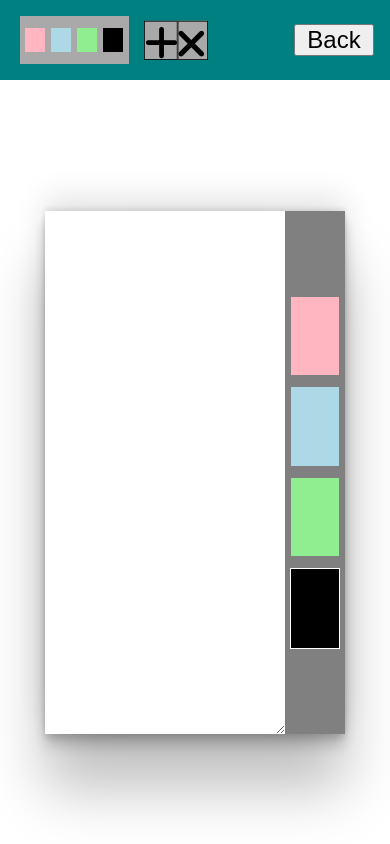
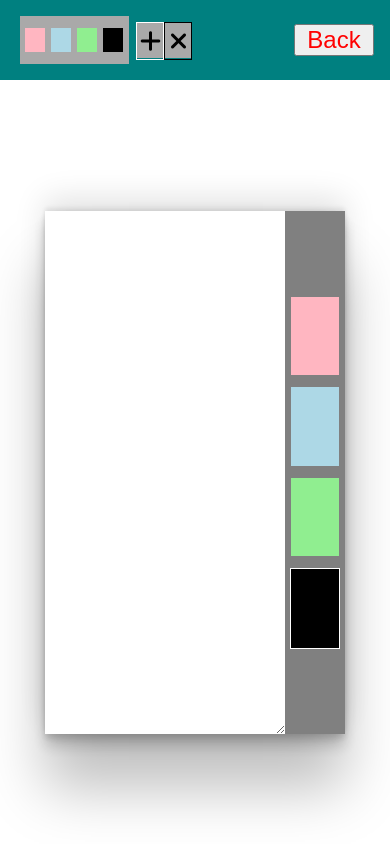
Before and after one commit to MONISH-TYAGI/JIRA-TICKET-MANAGEMENT-CLONE, a plain HTML site: page index.html in a window 390 px wide. Both pictures are taken after a click on the element 161 px from the left and 40 px from the top of the page. Drawn offline with Linux system fonts and the light colour scheme.

Commit message:
changedPrototype1

```diff
--- a/JSFile.js
+++ b/JSFile.js
@@ -10,13 +10,16 @@ let remove=document.querySelector(".remove");
 let color="black";
 let textArea=document.querySelector('.content');
 let id;
-
+let filtercheck=false;
 
 
 
 let template=document.querySelector("template");
 let check=1;
 plus.addEventListener("click",(e)=>{
+   if(filtercheck==true)
+   return ;
+   back_button.style.color="red";
    box=document.querySelector(".modal-cont");
    let value=remove.getAttribute("value");
     console.log("value"+value)
@@ -30,7 +33,8 @@ plus.addEventListener("click",(e)=>{
     if(box.classList.contains('hidden'))
     {
      box.classList.remove('hidden');
-
+     plus.classList.add('border');
+//  plus.style.border="1px solid white ";
       textArea.value='';
       // console.log("hi");
       // box.style.opacity=1;
@@ -53,6 +57,8 @@ plus.addEventListener("click",(e)=>{
             let key=e.key;
             if(key=="Enter")
             {
+               if(plus.classList.contains('border'))
+               plus.classList.remove('border');
               let content=textArea.value ;
             //   console.log("error"+color+id+content);
               if (typeof(records) == 'undefined' || records == null){
@@ -78,7 +84,8 @@ plus.addEventListener("click",(e)=>{
    // box.style.display="none";
    //  box.style.opacity=0;
     box.classList.add('hidden');
-
+    plus.classList.remove('border');
+    back_button.style.color="black";
  }
 
 handleColor();
@@ -91,11 +98,16 @@ handleColor();
 // }
 
 remove.addEventListener("click",(e)=>{
+   back_button.style.color="red";
    let value=remove.getAttribute("value");
    // console.log(value);
   if(value=='false')
  {
-
+   if(plus.classList.contains('border'))
+   {
+      box.classList.add('hidden');
+   plus.classList.remove('border');
+   }
      remove.setAttribute("value",true);
 
    remove.classList.add('border');
@@ -107,6 +119,7 @@ else{
    remove.setAttribute("value",false);
    remove.classList.remove('border');
    removeHandleListener();
+   back_button.style.color="black";
 
 }
 })
@@ -139,7 +152,7 @@ let idx=records.findIndex((obj)=>{
 })
 // console.log(idx);
 records.splice(idx,1);
- console.log(records);
+//  console.log(records);
 saveInStorage();
 }
 
@@ -157,7 +170,7 @@ for(let i=0;i<list.length;i++)
 
 
        color=list[i].className;
-       console.log(color);
+      //  console.log(color);
        list[i].classList.add('list');
        list[i].classList.add('border');
 
@@ -195,7 +208,7 @@ ticketCont.innerHTML=`
 
 main_cont.append(ticketCont);
 let changelockArr=document.querySelectorAll(".id");
-console.log("lock length"+changelockArr.length);
+// console.log("lock length"+changelockArr.length);
 // if(changelockArr.length==undefined)
 // {
 //    prechangecolor();
@@ -231,7 +244,7 @@ if(box.classList.contains('hidden'))
  let data=parentElem.parentElement.querySelector(".ticket-content");
 //  console.log("A"+data.innerText);
  let checkingHtml=parentElem.parentELement;
-console.log(checkingHtml);
+// console.log(checkingHtml);
 
  let text_content=box.querySelector("textarea");
  text_content.value=data.value;
@@ -271,21 +284,45 @@ else
 
 }
 lockvalue=!lockvalue;
-console.log("end lock value "+lockvalue);
+// console.log("end lock value "+lockvalue);
 }
 
 
 let head_filter_color=document.querySelectorAll("#head_color");
-console.log("elem"+head_filter_color.length);
+// console.log("elem"+head_filter_color.length);
 for(let i=0;i<head_filter_color.length;i++)
 {
-   console.log(head_filter_color[i]);
-    head_filter_color[i].addEventListener("click",filter);
+   // console.log(head_filter_color[i]);
+    head_filter_color[i].addEventListener("click",filter.bind(event,i),false);
 }
-function filter()
+let j=null;
+function filter(i,evt)
 {
-   let className=this.getAttribute("class");
-   console.log(className);
+   back_button.style.color="red";
+   // for(let i=0;i<head_filter_color.length;i++)
+   // {
+   //    // console.log(head_filter_color[i]);
+   //    if(head_filter_color[i].classList.contains('border'))
+      //  head_filter_color[i].classList.remove('border');
+   // }
+   if(j!=null)
+   head_filter_color[j].classList.remove('border');
+   let className=head_filter_color[i].getAttribute("class");
+   head_filter_color[i].classList.add('border');
+   j=i;
+
+   // console.log("hello"+className);
+   if(plus.classList.contains('border'))
+   plus.classList.remove('border');
+   if(remove.classList.contains('border'))
+   remove.classList.remove('border');
+   console.log(box.classList);
+   if(box.classList.contains('hidden')==false)
+   {
+      box.classList.add('hidden');
+   }
+   // let realclassName=className.split(" ")[0];
+// console.log("realclassName"+realclassName)
    switch(className)
    {
       case "light-pink" :filterList("lightpink");
@@ -298,21 +335,23 @@ function filter()
       break;
 default:console.log("nahi chala");
    }
+   // head_filter_color[i].classList.remove('border');
 }
 
 function filterList(color)
 {
+   filtercheck=true;
+   // console.log("hello");
 
-   console.log("hello");
     main_cont.innerHTML=``;
-    console.log(records);
+   //  console.log(records);
      for(let i=0;i<records.length;i++)
      {
-console.log(records[i].color);
-console.log(color);
+// console.log(records[i].color);
+// console.log(color);
         if(records[i].color==color)
-        {console.log("final"+records[i].color);
-
+      //   {console.log("final"+records[i].color);
+     {
          createTicket(records[i].color,records[i].id,records[i].content);
      }
      }
@@ -320,7 +359,7 @@ console.log(color);
 
 function prechangecolor(){
 let ticketArr=document.querySelectorAll(".ticket");
-console.log("ticket lenght "+ticketArr.length);
+// console.log("ticket lenght "+ticketArr.length);
 ticketArr.forEach((obj)=>{
    // console.log(obj.innerHTML);
     let block=obj.querySelector(".color")
@@ -330,7 +369,9 @@ block.addEventListener("click",changecolor);
 
 
 function loadFromStorage(){
+
    main_cont.innerHTML=``;
+   //
 //    let html=`<div class="modal-cont hidden">
 //    <textarea spellcheck="false" class="content"></textarea>
 //    <div  class="side-bar">
@@ -354,11 +395,31 @@ prechangecolor();
 }
 back_button.addEventListener("click",(e)=>{
   // aditional feature
+  back_button.style.color="black";
+  if(j!=null)
+{
+   head_filter_color[j].classList.remove('border');
+   j=null;
+}
    if(box.classList.contains("hidden")==false)
    {
       box.classList.add("hidden");
+      plus.classList.remove('border');
+      // remove.classList.remove('border');
+      // remove.classList.remove('remove');
    }
+   else
+   {
+      if(remove.classList.contains('border'))
+      {
+         console.log(remove.classList);
+      remove.classList.remove('border');
+
+      }
+   }
+   console.log("back");
    loadFromStorage();
+   filtercheck=false;
 })
 
 
@@ -366,20 +427,20 @@ back_button.addEventListener("click",(e)=>{
 let i=0;
 function changecolor()
 {
-   console.log('hello');
-console.log(i);
+   // console.log('hello');
+// console.log(i);
 if(i==3)
 i=-1;
 //  let block=this.querySelector(".color")
    this.setAttribute("style",`background-color:${colorArr[++i]}`);
    let idTC=this.parentElement.querySelector(".id").innerText;
-   console.log("idTc"+idTC);
+   // console.log("idTc"+idTC);
   let index= records.findIndex((obj)=>{
     return  obj.id==idTC;
    })
-   console.log("index"+index);
+   // console.log("index"+index);
    records[index].color=colorArr[i];
-   console.log("records color"+records[index].color);
+   // console.log("records color"+records[index].color);
    saveInStorage();
 
 
--- a/STYLE.css
+++ b/STYLE.css
@@ -44,30 +44,40 @@
     margin-left:5% ;
     margin-right: 5%;
 }
-.action-cont{
-    height: 3rem;
-    width: 4%;
+
+.action-cont {
+    height: 50%;
+    width: 5rem;
     margin-left: 2%;
-   background-color: darkgrey;
+    background-color: darkgrey;
+    display: flex;
+    cursor: pointer;
+    /* object-fit: contain; */
+}
 
-   display: flex;
-   cursor:pointer;
+.add {
+    height: 100%;
+    width: 50%;
+    border: 1px solid black;
+    /* font-size: 2.5em; */
+    justify-content: center;
+    align-items: center;
+    /* padding: 1% 1%; */
+    display: flex;
+font-size: xx-large;
 }
-.add{
-    height: 97%;
-    width: 60%;
-border: 1px solid black;
-font-size: 3rem ;
-
-}
-.remove{
-    height: 97%;
-    width: 100%;
+.remove {
+    height: 100%;
+    width: 50%;
     border: 1px solid black;
-    font-size: 3.2rem;
-    background-color: darkgrey;
+    /* font-size: 2.5em; */
+font-size: xx-large;
+    /* background-color: darkgrey; */
+    display: flex;
+    justify-content: center;
+    align-items: center;
     /* margin-left: 1px; */
-    padding-top: 0px;
+    /* padding-top: 0px; */
 }
 .main-cont{
     display:flex;
@@ -182,7 +192,7 @@ background-color: lightblue;
     border: 1px solid white;
 } */
 .border{
-    border:1px solid white;
+    border:2px solid white;
 }
 button{
     position: absolute;
@@ -211,11 +221,7 @@ button:hover{
     /* height: 14%; */
     margin-top: -4px;
 }
-.fa-solid.fa-lock{
-/* background-color: red; */
-/* position: relative;  */
- /* display: none;  */
-
+i{
 
 }
 
@@ -227,20 +233,3 @@ button:hover{
     display: none;
 
 }
-@media screen and (max-width: 768px){
-    .add {
-        height: 97%;
-        width: 33%;
-        border: 1px solid black;
-        font-size: 3rem;
-    }
-    .remove {
-        height: 97%;
-        width: 27%;
-        border: 1px solid black;
-        font-size: 3.2rem;
-        background-color: darkgrey;
-        /* margin-left: 1px; */
-        padding-top: 0px;
-    }
-}
--- a/phone.css
+++ b/phone.css
@@ -20,26 +20,39 @@
     left: calc( ( 100vw - 77vw) /2);
 }
 .action-cont {
-    height: 3rem;
-    width: 5rem;
+    height: 45%;
+    width: 3.5rem;
     margin-left: 2%;
     background-color: darkgrey;
     display: flex;
     cursor: pointer;
-    transform: scale(0.8);
+    /* object-fit: contain; */
 }
+
 .add {
-    height: 97%;
-    width: 2.5rem;
+    height: 100%;
+    width: 50%;
     border: 1px solid black;
-    font-size: 3rem;
+    /* font-size: 2.5em; */
+    justify-content: center;
+    align-items: center;
+    /* padding: 1% 1%; */
+    display: flex;
+font-size: x-large;
 }
 .remove {
-    height: 97%;
-    width: 2.5rem;
+    height: 100%;
+    width: 50%;
     border: 1px solid black;
-    font-size: 3.2rem;
-    background-color: darkgrey;
+    /* font-size: 2.5em; */
+font-size: x-large;
+    /* background-color: darkgrey; */
+    display: flex;
+    justify-content: center;
+    align-items: center;
     /* margin-left: 1px; */
-    padding-top: 0px;
+    /* padding-top: 0px; */
 }
+.border{
+    border:1px solid white;
+}
```
